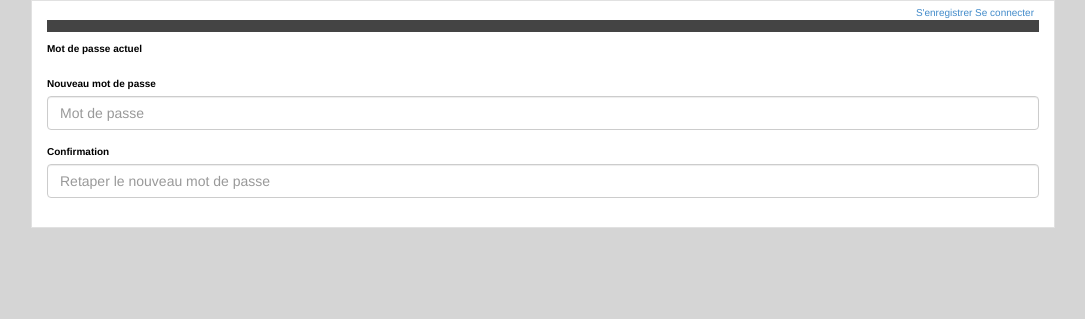
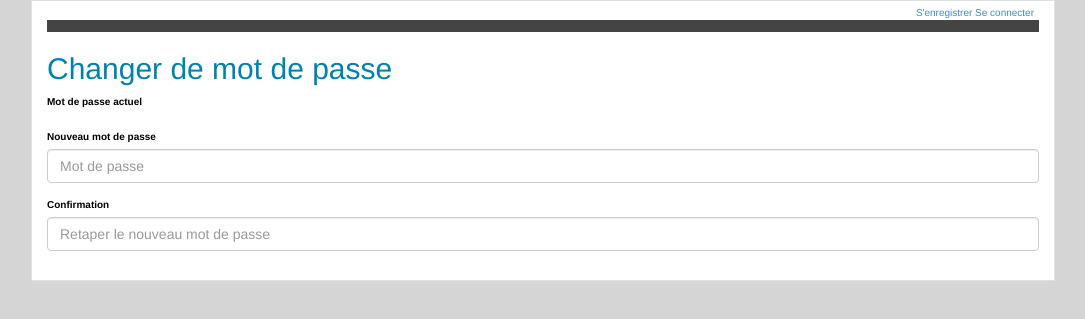
Before and after one commit to bougie/yanos, a Flask app: template yanos/accounts/templates/accounts/password.j2 in a window 1280 px wide. Shown: the top 319 px of the page, without its empty margins (97-1182 px from the left). Run offline with Flask 2, Linux system fonts and the light colour scheme; the template is opened without the code that fills it: values that come from a table or form of the project are taken from there, others are empty; parts of the project's set-up code (start-up, migrations or seed data) failed here and were passed over; some libraries are stand-ins or nearby versions.

Commit message:
Title in password account page

```diff
--- a/yanos/accounts/templates/accounts/password.j2
+++ b/yanos/accounts/templates/accounts/password.j2
@@ -1,6 +1,8 @@
 {% extends 'base.j2' %}
 
 {% block content %}
+<h2>Changer de mot de passe</h2>
+
 <form action="{{url_for('accounts.password')}}" method="POST" id="register-form">
 	<div class="form-group">
 		<label for="old_password">Mot de passe actuel</label>
```
